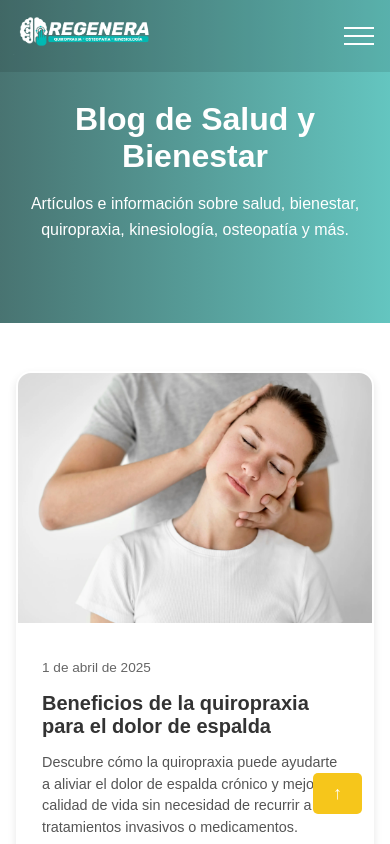
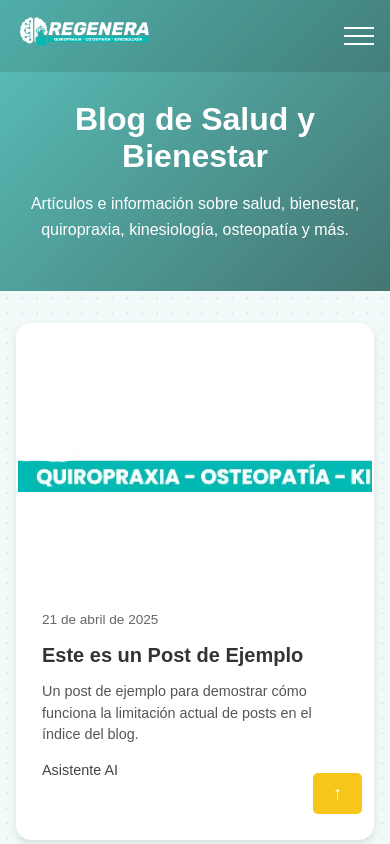
Before and after one commit to JohanTAP/clinica-regenera, an Astro site: page /blog in a window 390 px wide. Built offline with nearby package versions, Linux system fonts and the light colour scheme; Astro itself is replaced by a stand-in of ours.

Commit message:
Add example blog post to demonstrate pagination limitation

```diff
--- a/package.json
+++ b/package.json
@@ -1,7 +1,7 @@
 {
   "name": "clinica-regenera",
   "type": "module",
-  "version": "0.2.1",
+  "version": "0.2.2",
   "scripts": {
     "dev": "astro dev",
     "start": "astro dev",
--- a/src/components/blog/BlogCard.astro
+++ b/src/components/blog/BlogCard.astro
@@ -1,5 +1,4 @@
 ---
-import { Image } from "astro:assets";
 import { formatDate } from "../../utils/formatDate";
 import type { CollectionEntry } from "astro:content";
 
--- a/src/content/blog/beneficios-osteopatia-tratamiento-dolor.md
+++ b/src/content/blog/beneficios-osteopatia-tratamiento-dolor.md
@@ -3,7 +3,7 @@ title: "Los múltiples beneficios de la osteopatía en el tratamiento del dolor"
 description: "Conoce cómo la osteopatía puede ayudarte a resolver problemas de dolor crónico y mejorar tu salud general a través de un enfoque holístico y terapias manuales."
 pubDate: 2025-03-15
 author: "Dr. Eduardo Osorio"
-authorImage: "/assets/images/foto2.webp"
+authorImage: "/assets/images/blogicon.jpeg"
 image: "/assets/images/Osteopatia.webp"
 tags: ["Osteopatía", "Dolor crónico", "Salud holística", "Terapia manual"]
 ---
--- a/src/content/blog/beneficios-quiropraxia-dolor-espalda.md
+++ b/src/content/blog/beneficios-quiropraxia-dolor-espalda.md
@@ -1,20 +1,20 @@
 ---
 title: "Beneficios de la quiropraxia para el dolor de espalda"
-description: "Descubre cómo la quiropraxia puede ayudarte a aliviar el dolor de espalda crónico y mejorar tu calidad de vida sin necesidad de recurrir a tratamientos invasivos o medicamentos."
-pubDate: 2025-04-01
+description: "Descubre cómo la quiropraxia puede ayudarte a aliviar el dolor de espalda y mejorar tu calidad de vida sin necesidad de cirugía o medicamentos."
+pubDate: 2025-03-31
 author: "Dr. Eduardo Osorio"
-authorImage: "/assets/images/foto2.webp"
+authorImage: "/assets/images/blogicon.jpeg"
 image: "/assets/images/Quiropraxia.webp"
-tags: ["Quiropraxia", "Dolor de espalda", "Tratamientos naturales", "Bienestar"]
+tags: ["Quiropraxia", "Dolor de Espalda", "Salud Columna", "Ajuste Quiropráctico"]
 ---
 
 # Beneficios de la quiropraxia para el dolor de espalda
 
 El dolor de espalda es uno de los problemas de salud más comunes en la actualidad, afectando a millones de personas en todo el mundo. Las causas pueden ser diversas: desde malas posturas y estrés hasta lesiones deportivas o problemas estructurales.
 
-## ¿Qué es la quiropraxia?
+## ¿Qué es la Quiropraxia?
 
-La quiropraxia es una disciplina de la salud que se centra en el diagnóstico, tratamiento y prevención de trastornos mecánicos del sistema musculoesquelético, especialmente de la columna vertebral. Como profesionales de la salud, los quiroprácticos utilizamos ajustes manuales y otras técnicas para corregir desalineaciones vertebrales (subluxaciones) que pueden estar causando dolor y afectando la función nerviosa.
+La quiropraxia es una profesión de la salud que se centra en el diagnóstico, tratamiento y prevención de los trastornos del sistema neuromusculoesquelético, especialmente los relacionados con la columna vertebral. Los quiroprácticos utilizan ajustes manuales específicos para corregir desalineaciones vertebrales (subluxaciones) y restaurar la función adecuada del sistema nervioso.
 
 ## Beneficios principales de la quiropraxia para el dolor de espalda
 
@@ -38,14 +38,27 @@ A diferencia de algunos tratamientos que solo abordan los síntomas, la quiropra
 
 La quiropraxia funciona muy bien en combinación con otras terapias como la kinesiología, osteopatía y ejercicios terapéuticos. Este enfoque integral puede proporcionar resultados más rápidos y duraderos.
 
+## ¿Cómo Ayuda la Quiropraxia con el Dolor de Espalda?
+
+1.  **Corrección de Subluxaciones:** El ajuste quiropráctico realinea las vértebras, aliviando la presión sobre los nervios espinales que puede causar dolor, entumecimiento u hormigueo.
+2.  **Reducción de la Inflamación:** Al mejorar la movilidad articular y reducir la tensión muscular, la quiropraxia ayuda a disminuir la inflamación local en la espalda.
+3.  **Mejora de la Movilidad:** Los ajustes restauran el rango de movimiento normal de la columna, lo que permite moverse con mayor facilidad y menos dolor.
+4.  **Alivio de la Tensión Muscular:** Las desalineaciones vertebrales a menudo causan tensión muscular compensatoria. La quiropraxia ayuda a relajar estos músculos.
+5.  **Enfoque No Invasivo y Sin Medicamentos:** Ofrece una alternativa segura y efectiva a la cirugía y al uso prolongado de analgésicos para muchos tipos de dolor de espalda.
+6.  **Prevención:** El cuidado quiropráctico regular puede ayudar a mantener la salud de la columna y prevenir futuras recurrencias del dolor de espalda.
+
 ## ¿Es efectiva la quiropraxia para todos los tipos de dolor de espalda?
 
 Aunque la quiropraxia ha demostrado ser efectiva para muchos tipos de dolor de espalda, es importante reconocer que no es una solución universal. Los dolores causados por ciertas condiciones como fracturas, infecciones o tumores requerirán intervenciones médicas diferentes.
 
 Por eso, en Clínica Regenera realizamos una evaluación completa antes de recomendar cualquier tratamiento. Si determinamos que tu condición requiere atención médica especializada, te lo haremos saber y te referiremos al especialista adecuado.
 
+## ¿Qué esperar en una visita?
+
+El quiropráctico realizará un examen físico, evaluará tu historial médico y posiblemente solicitará radiografías. El tratamiento principal consiste en ajustes manuales precisos en la columna vertebral y otras articulaciones, según sea necesario. También pueden proporcionar consejos sobre postura, ejercicios y estilo de vida.
+
 ## Conclusión
 
-La quiropraxia ofrece un enfoque natural y efectivo para tratar el dolor de espalda, mejorando no solo tu movilidad y comodidad, sino también tu calidad de vida en general. Si estás sufriendo de dolor de espalda crónico o agudo, considera consultar con un quiropráctico certificado para explorar tus opciones de tratamiento.
+Si sufres de dolor de espalda agudo o crónico, la quiropraxia puede ser una solución efectiva y natural. Al abordar la causa subyacente del problema en la columna vertebral, no solo alivia el dolor, sino que también mejora la función general del cuerpo y promueve un bienestar duradero.
 
 En Clínica Regenera estamos comprometidos con tu bienestar y salud integral. Contáctanos para programar una evaluación y dar el primer paso hacia una vida sin dolor.
--- /dev/null
+++ b/src/content/blog/ejemplo-post.md
@@ -0,0 +1,13 @@
+---
+title: "Este es un Post de Ejemplo"
+description: "Un post de ejemplo para demostrar cómo funciona la limitación actual de posts en el índice del blog."
+pubDate: 2025-04-21 # Fecha más reciente
+author: "Asistente AI"
+authorImage: "" # Sin imagen de autor para este ejemplo
+image: "/assets/images/logo.webp" # Imagen genérica
+tags: ["Ejemplo", "Paginación"]
+---
+
+Este es el contenido de un post de ejemplo.
+
+Su propósito es mostrar que al añadir una nueva entrada, la página principal del blog (`/blog`) solo mostrará las dos entradas más recientes.
--- a/src/pages/blog/index.astro
+++ b/src/pages/blog/index.astro
@@ -12,6 +12,9 @@ const sortedPosts = posts.sort(
     (a, b) => b.data.pubDate.valueOf() - a.data.pubDate.valueOf(),
 );
 
+// Mostrar solo las últimas 2 entradas
+const postsToShow = sortedPosts.slice(0, 2);
+
 // Variables para el diseño de la página
 const title = "Blog | Clínica Regenera";
 const description =
@@ -22,30 +25,34 @@ const description =
     <Navbar />
     <div class="scroll-container" id="scroll-container">
         <header class="blog-header">
+            <div class="blog-header__overlay"></div>
             <div class="blog-header__content">
                 <h1 class="blog-header__title">Blog de Salud y Bienestar</h1>
                 <p class="blog-header__description">{description}</p>
             </div>
         </header>
 
+        <div class="blog-background-wrapper">
             <main class="blog-main">
                 <div class="blog-grid">
                     {
-                    sortedPosts.length > 0 ? (
-                        sortedPosts.map((post) => (
+                        postsToShow.length > 0 ? (
+                            postsToShow.map((post) => (
                                 <div class="blog-grid__item">
                                     <BlogCard post={post} />
                                 </div>
                             ))
                         ) : (
                             <p class="blog-empty">
-                            Próximamente publicaremos artículos sobre salud y
-                            bienestar. ¡Vuelve pronto!
+                                Próximamente publicaremos artículos sobre salud
+                                y bienestar. ¡Vuelve pronto!
                             </p>
                         )
                     }
                 </div>
+                <!-- Aquí se podría añadir la lógica de paginación completa en el futuro -->
             </main>
+        </div>
 
         <Footer />
         <ButtonUp />
@@ -54,18 +61,32 @@ const description =
 
 <style>
     .blog-header {
-        background: linear-gradient(
-            90deg,
-            rgba(27, 81, 78, 0.8) 0%,
-            rgba(61, 183, 176, 0.8) 100%
-        );
+        position: relative; /* Needed for overlay */
+        background-size: cover;
+        background-position: center;
         color: white;
         padding: 6rem 2rem 4rem;
         text-align: center;
-        margin-bottom: 3rem;
+        margin-bottom: 0; /* Remove margin as background-wrapper will handle spacing */
+    }
+
+    .blog-header__overlay {
+        position: absolute;
+        top: 0;
+        left: 0;
+        right: 0;
+        bottom: 0;
+        background: linear-gradient(
+            135deg,
+            rgba(61, 183, 176, 0.85),
+            rgba(35, 93, 90, 0.85)
+        ); /* Gradient overlay similar to contacto */
+        z-index: 1;
     }
 
     .blog-header__content {
+        position: relative; /* Ensure content is above overlay */
+        z-index: 2;
         max-width: 800px;
         margin: 0 auto;
     }
@@ -79,19 +100,38 @@ const description =
     .blog-header__description {
         font-size: 1.2rem;
         line-height: 1.6;
-        margin-bottom: 2rem;
+        margin-bottom: 0; /* Remove bottom margin */
+    }
+
+    .blog-background-wrapper {
+        background-color: #f1f9f9; /* Match contacto */
+        background-image: radial-gradient(
+            #3db7b033 1px,
+            transparent 1px
+        ); /* Dotted background */
+        background-size: 15px 15px;
+        padding: 3rem 1.5rem 4rem; /* Add padding top/bottom */
     }
 
     .blog-main {
         max-width: 1200px;
         margin: 0 auto;
-        padding: 0 2rem 4rem;
+        /* padding removed, handled by blog-background-wrapper */
     }
 
     .blog-grid {
         display: grid;
-        grid-template-columns: repeat(3, 1fr);
+        grid-template-columns: repeat(
+            auto-fit,
+            minmax(300px, 1fr)
+        ); /* Responsive columns */
         gap: 2rem;
+        justify-content: center; /* Center grid items horizontally */
+    }
+
+    .blog-grid__item {
+        /* Ensures cards take full height if needed, useful for alignment */
+        display: flex;
     }
 
     .blog-empty {
@@ -105,10 +145,10 @@ const description =
     }
 
     @media (max-width: 1024px) {
-        .blog-grid {
+        /* Adjust grid for 2 columns if auto-fit doesn't behave as desired */
+        /* .blog-grid {
             grid-template-columns: repeat(2, 1fr);
-        }
-
+        } */
         .blog-header__title {
             font-size: 2.5rem;
         }
@@ -126,15 +166,18 @@ const description =
         .blog-header__description {
             font-size: 1rem;
         }
+        .blog-background-wrapper {
+            padding: 2rem 1rem 3rem;
+        }
     }
 
     @media (max-width: 600px) {
         .blog-grid {
+            /* Ensure single column on small screens */
             grid-template-columns: 1fr;
         }
-
-        .blog-main {
-            padding: 0 1rem 3rem;
+        .blog-background-wrapper {
+            padding: 2rem 1rem 3rem;
         }
     }
 </style>
```
Also changed, not shown: public/assets/images/blogicon.jpeg (added). Lines whose indentation alone changed are shown as unchanged.
